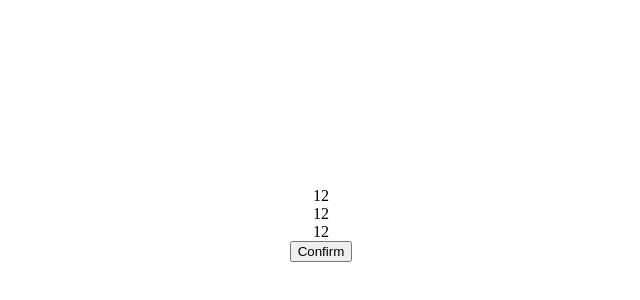
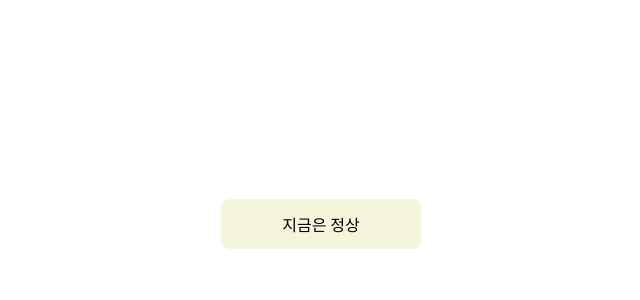
Before and after one commit to jyh4479/study-workspace, a React (Create React App) app in the folder javascript-study/: page / in a window 1280 px wide. Shown: the part 176-476 px from the top of the page, without its empty margins (319-959 px from the left). Built offline with nearby package versions, Linux system fonts and the light colour scheme.

Commit message:
ERROR CATCH TEST
에러를 던졌을때 Catch에 대한 테스트

```diff
--- a/javascript-study/src/App.js
+++ b/javascript-study/src/App.js
@@ -8,6 +8,7 @@ import TabListContainer from "./container/TabListContainer";
 import CleanUpContainer from "./container/CleanUpContainer";
 import ZustandContainer from "./container/ZustandContainer";
 import SetStateContainer from "./container/SetStateContainer";
+import TryCatchContainer from "./container/TryCatchContainer";
 
 const App = () => {
     return (
@@ -20,7 +21,8 @@ const App = () => {
             {/*<TabListContainer/>*/}
             {/*<CleanUpContainer/>*/}
             {/*<ZustandContainer/>*/}
-            <SetStateContainer/>
+            {/*<SetStateContainer/>*/}
+            <TryCatchContainer/>
 
         </AppPageLayout>
     )
--- /dev/null
+++ b/javascript-study/src/container/TryCatchContainer/index.js
@@ -0,0 +1,33 @@
+import React, {useState} from 'react';
+import {MessageBox, TryCatchContainerLayout} from "./style";
+
+const TryCatchContainer = () => {
+
+    const [errorMessage, setErrorMessage] = useState("지금은 정상");
+    const [count, setCount] = useState(0);
+
+    const addCount = () => {
+        count < 5 ? setCount(prevCount => prevCount + 1) : throwError("ERROR");
+    }
+
+    const throwError = () => {
+        try {
+            // if (count < 5) {
+            //     setCount(prevCount => prevCount + 1);
+            // } else {
+            //     throwError("에러 던지기");
+            // }
+            addCount();
+        } catch (e) {
+            setErrorMessage("에러 잡힘")
+        }
+    }
+
+    return (
+        <TryCatchContainerLayout>
+            <MessageBox onClick={() => throwError()}>{errorMessage}</MessageBox>
+        </TryCatchContainerLayout>
+    );
+};
+
+export default TryCatchContainer;
--- /dev/null
+++ b/javascript-study/src/container/TryCatchContainer/style.js
@@ -0,0 +1,18 @@
+import styled from "styled-components";
+import {Center} from "../../common/display";
+
+export const TryCatchContainerLayout = styled(Center)`
+
+`
+
+export const MessageBox = styled(Center)`
+  width: 200px;
+  height: 50px;
+  background-color: beige;
+  border-radius: 8px;
+  cursor: pointer;
+
+  &:active {
+    transform: scale(0.95);
+  }
+`
```
